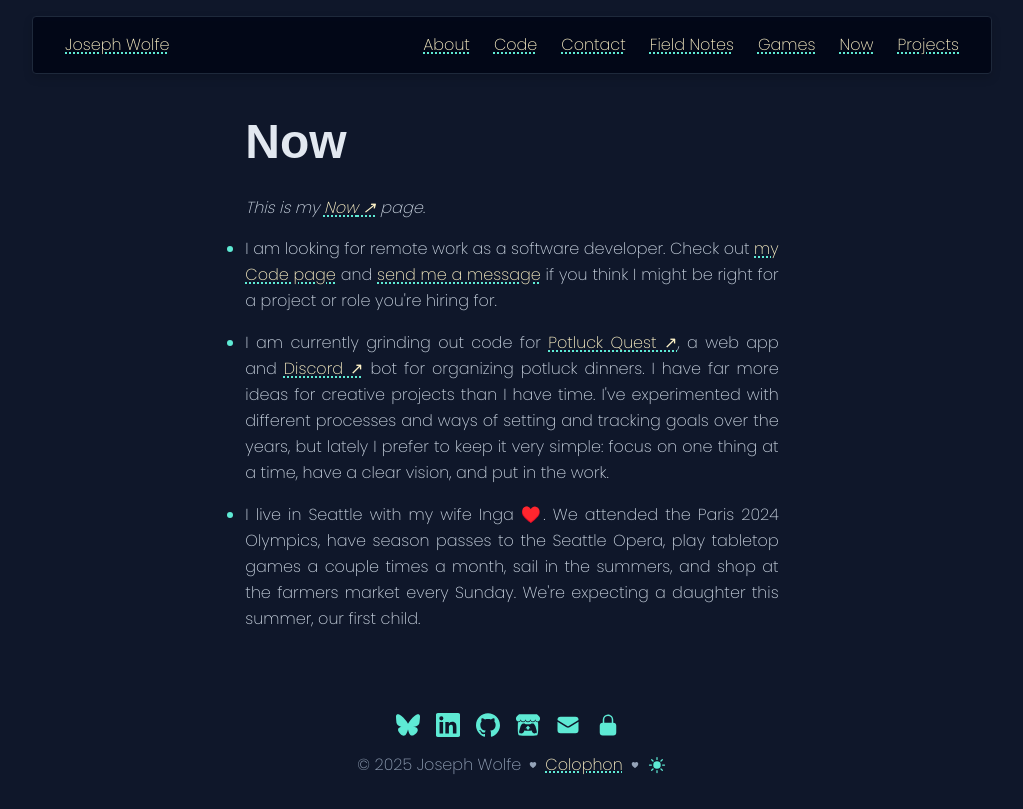
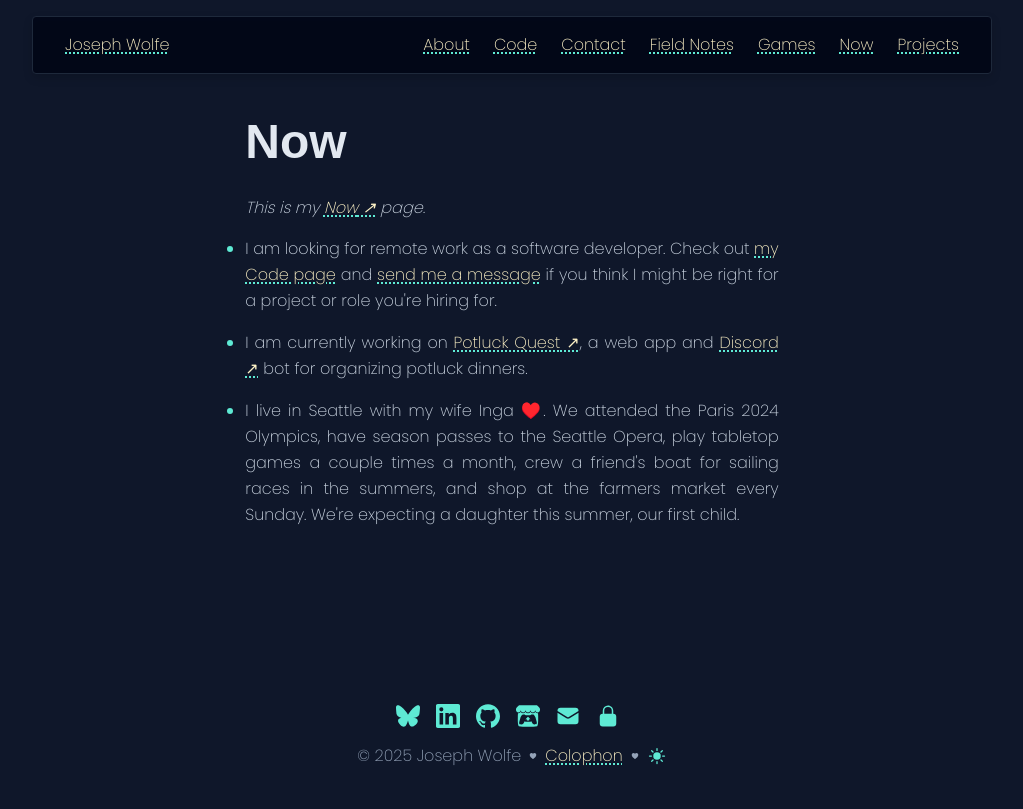
Before and after one commit to CharmedSatyr/personal-website, a Next.js app: page /now in a window 1280 px wide. Shown: the whole page, without its empty margins (128-1151 px from the left). Built offline with nearby package versions, Linux system fonts and the light colour scheme; a web font is replaced by a local one.

Commit message:
Simplify graf on now page

```diff
--- a/app/now/page.mdx
+++ b/app/now/page.mdx
@@ -12,16 +12,13 @@ _This is my [Now](https://nownownow.com/about) page._
 		right for a project or role you're hiring for.
 	</li>
 
-- I am currently grinding out code for [Potluck Quest](https://potluck.quest), a
-  web app and [Discord](https://www.discord.com) bot for organizing potluck
-  dinners. I have far more ideas for creative projects than I have time. I've
-  experimented with different processes and ways of setting and tracking goals
-  over the years, but lately I prefer to keep it very simple: focus on one thing
-  at a time, have a clear vision, and put in the work.
+- I am currently working on [Potluck Quest](https://potluck.quest), a web app
+  and [Discord](https://www.discord.com) bot for organizing potluck dinners.
 
 - I live in Seattle with my wife Inga ♥️. We attended the Paris 2024 Olympics,
   have season passes to the Seattle Opera, play tabletop games a couple times a
-  month, sail in the summers, and shop at the farmers market every Sunday. We're
-  expecting a daughter this summer, our first child.
+  month, crew a friend's boat for sailing races in the summers, and shop at the
+  farmers market every Sunday. We're expecting a daughter this summer, our first
+  child.
 
 </ul>
```
